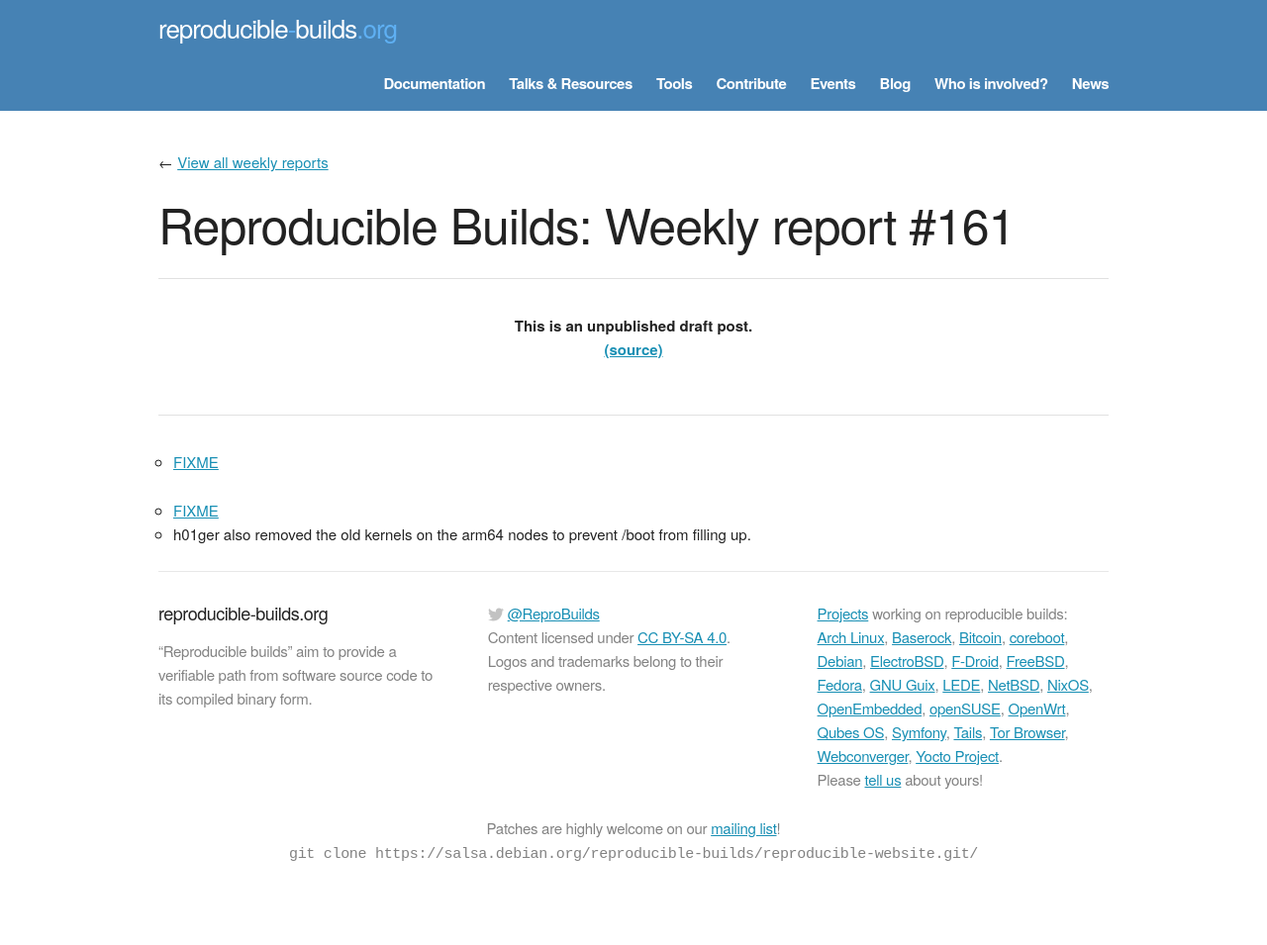
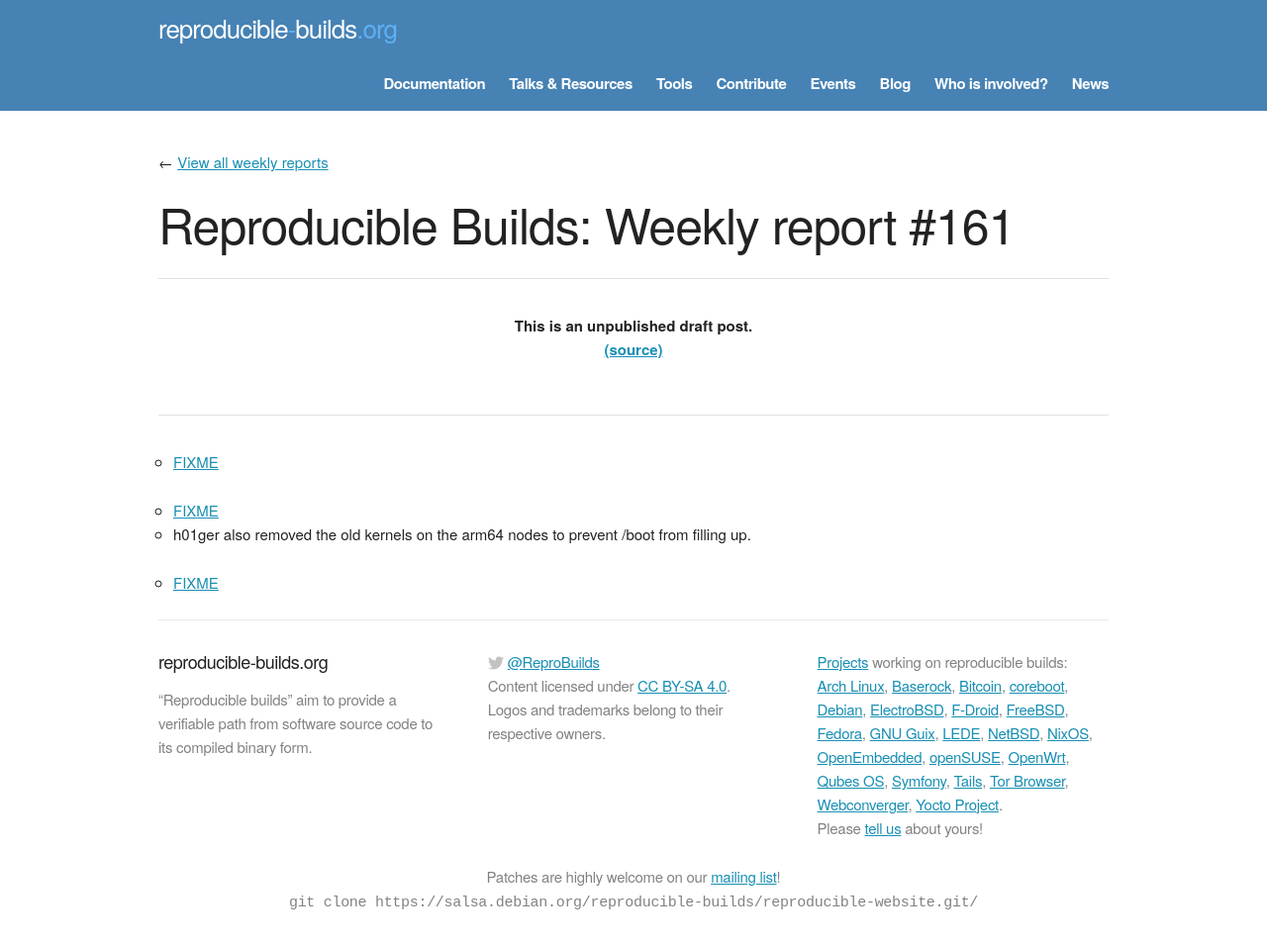
Before and after one commit to prototypefund/reproducible-website, a Jekyll site: the page built from _blog/posts/161.md, in a window 1280 px wide. Shown: the whole page at 99% size. Built offline with Jekyll 4.4.1, drawn with Linux system fonts in a browser that asks for light colours; some web fonts are replaced; before the commit the page ends 906 px from its top, so only the background shows below that.

Commit message:
161 += https://lists.reproducible-builds.org/pipermail/rb-general/2018-May/000981.html

```diff
--- a/_blog/posts/161.md
+++ b/_blog/posts/161.md
@@ -7,3 +7,5 @@ week: 161
 
 * [FIXME](Wed 23 11:49  * h01ger has rebooted the arm64 nodes and (not for the first time) wonders if this should be included in the weekly blog to document the maintence costs we have)
 * h01ger also removed the old kernels on the arm64 nodes to prevent /boot from filling up.
+
+* [FIXME](https://lists.reproducible-builds.org/pipermail/rb-general/2018-May/000981.html)
```
